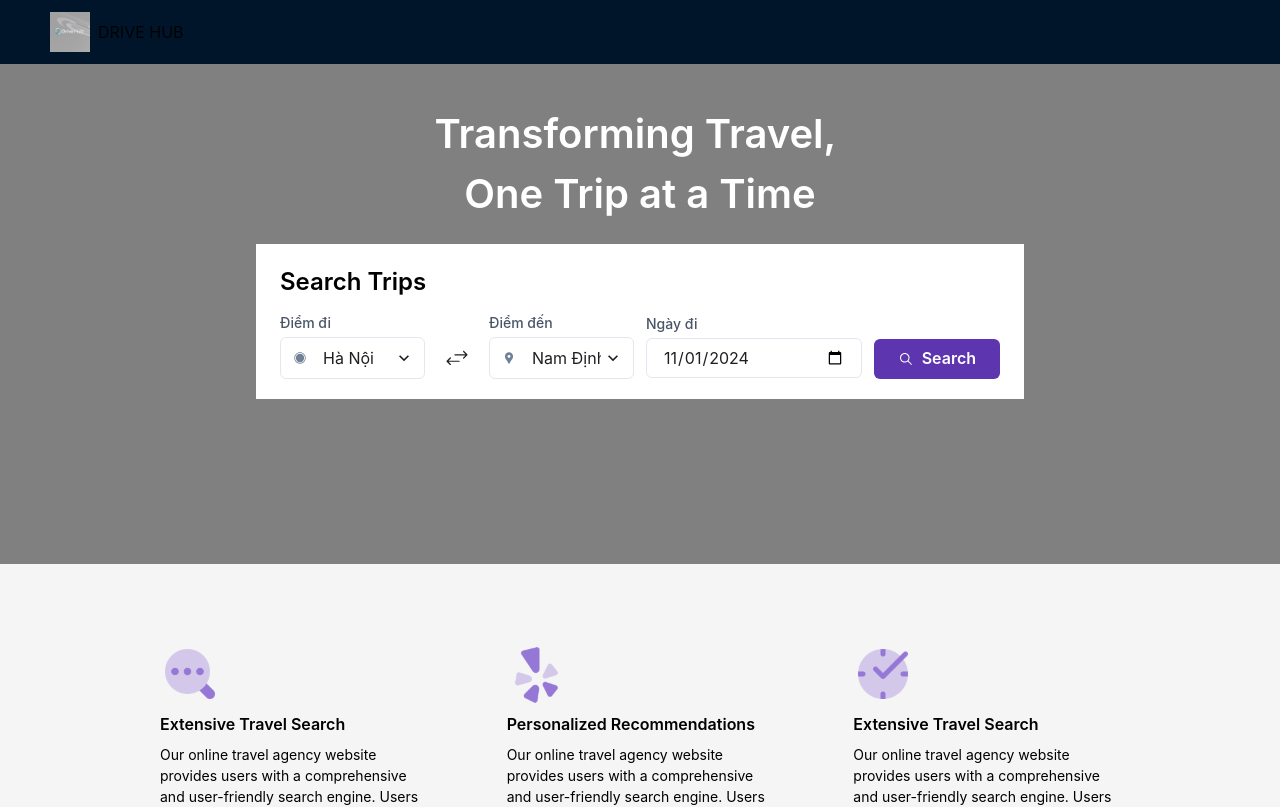
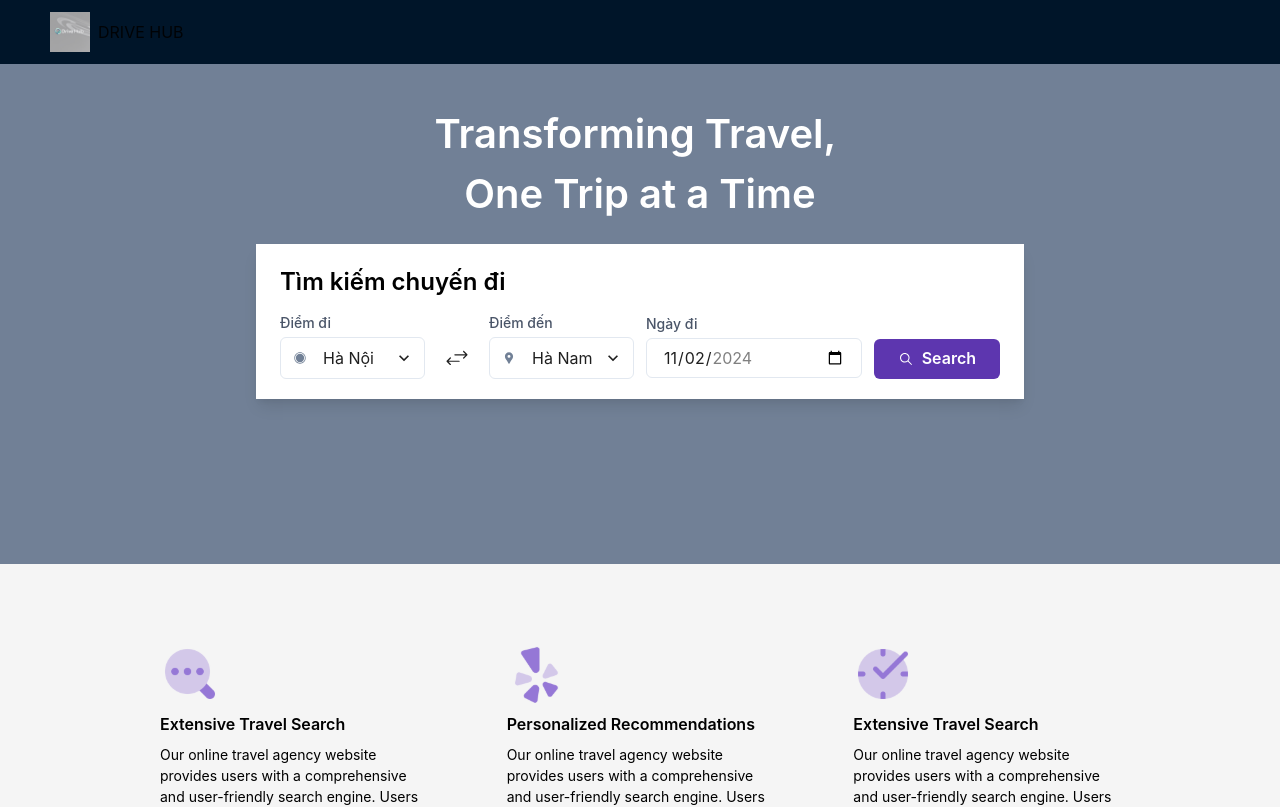
Before and after one commit to nguyenkien0703/booking, a React (Vite) app: page / in a window 1280 px wide. Shown: the top 807 px of the page. Built offline with nearby package versions, Linux system fonts and the light colour scheme.

Commit message:
update searchTrip

```diff
--- a/src/components/SearchTrip/index.tsx
+++ b/src/components/SearchTrip/index.tsx
@@ -1,86 +1,3 @@
-// import { Grid, GridItem, Input, Box, Select, Icon } from '@chakra-ui/react';
-// import { IoIosSearch, IoIosSwap } from 'react-icons/io';
-// import PrimaryButton from '@/components/Button/PrimaryButton';
-// import { MdLocationPin } from "react-icons/md";
-// import { IoIosRadioButtonOn } from "react-icons/io";
-// import { useState, useEffect } from 'react';
-
-// export default function SearchTrip() {
-//     const [dateValue, setDateValue] = useState("");
-//     const [placeholderDate, setPlaceholderDate] = useState("");
-
-//     useEffect(() => {
-//         const currentDate = new Date();
-//         const formattedDate = currentDate.toISOString().slice(0, 10); // Chỉ lấy ngày ở định dạng YYYY-MM-DD
-//         setDateValue(formattedDate);
-
-//         // Định dạng ngày cho placeholder theo dd/mm/yyyy
-//         const placeholder = currentDate.toLocaleDateString("en-GB"); // Định dạng ngày thành dd/mm/yyyy
-//         setPlaceholderDate(placeholder);
-//     }, []);
-
-//     const handleDateChange = (event: React.ChangeEvent<HTMLInputElement>) => {
-//         setDateValue(event.target.value);
-//     };
-
-//     return (
-//         <Grid templateColumns={'repeat(2, 1fr)'} mt={3} gap={3}>
-//             <GridItem
-//                 colSpan={{
-//                     base: 2,
-//                     md: 1,
-//                 }}
-//                 display={'flex'}
-//                 alignItems={'center'}
-//                 gap={3}
-//             >
-//                 <Box display="flex" alignItems="center" borderWidth="1px" borderRadius="md" paddingLeft={3} width="100%">
-//                     <Icon as={IoIosRadioButtonOn} color="gray.500" />
-//                     <Select placeholder="Nơi xuất phát" border="none" _focus={{ boxShadow: "none" }}>
-//                         <option value="option1">Option 1</option>
-//                         <option value="option2">Option 2</option>
-//                         <option value="option3">Option 3</option>
-//                     </Select>
-//                 </Box>
-
-//                 <Box mx={2}>
-//                     <IoIosSwap size={24} />
-//                 </Box>
-
-//                 <Box display="flex" alignItems="center" borderWidth="1px" borderRadius="md" paddingLeft={3} width="100%">
-//                     <Icon as={MdLocationPin} color="gray.500" />
-//                     <Select placeholder="Nơi đến" border="none" _focus={{ boxShadow: "none" }}>
-//                         <option value="option1">Option 1</option>
-//                         <option value="option2">Option 2</option>
-//                         <option value="option3">Option 3</option>
-//                     </Select>
-//                 </Box>
-//             </GridItem>
-
-//             <GridItem
-//                 colSpan={{
-//                     base: 2,
-//                     md: 1,
-//                 }}
-//                 display={'flex'}
-//                 alignItems={'center'}
-//                 gap={3}
-//             >
-//                 <Input
-//                     type="date"
-//                     value={dateValue}
-//                     onChange={handleDateChange}
-//                     placeholder={placeholderDate} // Hiển thị ngày hiện tại trong placeholder
-//                 />
-
-//                 <PrimaryButton leftIcon={<IoIosSearch />}>
-//                     Search
-//                 </PrimaryButton>
-//             </GridItem>
-//         </Grid>
-//     );
-// }
-
 import { Grid, GridItem, Input, Box, Select, Icon, FormControl, FormLabel } from '@chakra-ui/react';
 import { IoIosSearch, IoIosSwap } from 'react-icons/io';
 import PrimaryButton from '@/components/Button/PrimaryButton';
@@ -91,13 +8,28 @@ import { useState, useEffect } from 'react';
 export default function SearchTrip() {
     const [dateValue, setDateValue] = useState("");
     const [placeholderDate, setPlaceholderDate] = useState("");
+    const [minDate, setMinDate] = useState("");
+    const [maxDate, setMaxDate] = useState("");
 
     useEffect(() => {
         const currentDate = new Date();
-        const formattedDate = currentDate.toISOString().slice(0, 10);
-        setDateValue(formattedDate);
 
-        const placeholder = currentDate.toLocaleDateString("en-GB");
+        const min = new Date(currentDate);
+        min.setDate(min.getDate() + 1);
+        const formattedMinDate = min.toISOString().slice(0, 10);
+        setMinDate(formattedMinDate);
+
+        // Tính ngày kết thúc (sau 30 ngày kể từ ngày mai)
+        const max = new Date(currentDate);
+        max.setDate(max.getDate() + 31);
+        const formattedMaxDate = max.toISOString().slice(0, 10);
+        setMaxDate(formattedMaxDate);
+
+        // Thiết lập giá trị mặc định cho input ngày đi
+        setDateValue(formattedMinDate);
+
+        // Thiết lập placeholder
+        const placeholder = min.toLocaleDateString("en-GB");
         setPlaceholderDate(placeholder);
     }, []);
 
@@ -122,7 +54,13 @@ export default function SearchTrip() {
                     </FormLabel>
                     <Box display="flex" alignItems="center" borderWidth="1px" borderRadius="md" paddingLeft={3} width="100%">
                         <Icon as={IoIosRadioButtonOn} color="gray.500" />
-                        <Select placeholder="Hà Nội" border="none" _focus={{ boxShadow: "none" }}>
+                        <Select
+                            // placeholder="Hà Nội"
+                            border="none"
+                            _focus={{ boxShadow: "none" }}
+                            defaultValue=""
+                        >
+                            <option value="" disabled style={{ color: 'gray' }}>Hà Nội</option>
                             <option value="option1">Option 1</option>
                             <option value="option2">Option 2</option>
                             <option value="option3">Option 3</option>
@@ -140,7 +78,13 @@ export default function SearchTrip() {
                     </FormLabel>
                     <Box display="flex" alignItems="center" borderWidth="1px" borderRadius="md" paddingLeft={3} width="100%">
                         <Icon as={MdLocationPin} color="gray.500" />
-                        <Select placeholder="Nam Định" border="none" _focus={{ boxShadow: "none" }}>
+                        <Select
+                            // placeholder="Nam Định"
+                            border="none"
+                            _focus={{ boxShadow: "none" }}
+                            defaultValue=""
+                        >
+                            <option value="" disabled style={{ color: 'gray' }}>Hà Nam</option>
                             <option value="option1">Option 1</option>
                             <option value="option2">Option 2</option>
                             <option value="option3">Option 3</option>
@@ -167,6 +111,8 @@ export default function SearchTrip() {
                         value={dateValue}
                         onChange={handleDateChange}
                         placeholder={placeholderDate}
+                        min={minDate} // Thiết lập ngày bắt đầu là ngày mai
+                        max={maxDate} // Thiết lập ngày kết thúc sau 30 ngày
                     />
                 </FormControl>
 
--- a/src/layouts/DefaultLayout.tsx
+++ b/src/layouts/DefaultLayout.tsx
@@ -27,7 +27,7 @@ export default function DefaultLayout() {
                 >
                     <Box mb={4} width={{ base: "100%", md: "auto" }} textAlign={{ base: "center", md: "left" }}>
                         <Text fontWeight="bold" fontSize="2xl" mb={4}>
-                            GlobGoer
+                            Drive Hub
                         </Text>
                     </Box>
 
--- a/src/pages/home/index.tsx
+++ b/src/pages/home/index.tsx
@@ -8,10 +8,10 @@ const Index = () => {
 		<Flex
 			flexDirection={'column'}
 			position={'relative'}
-			paddingBottom={'50px'}
+			paddingBottom={'4rem'}
 		>
 			<Box
-				backgroundColor={'gray'}
+				backgroundColor={'gray.500'}
 				width={'100%'}
 				height={'500px'}
 				alignItems={'center'}
@@ -35,13 +35,13 @@ const Index = () => {
 					{"One Trip at a Time"}
 				</Text>
 				<Box
-					alignSelf={'center'}
+					alignSelf="center"
 					padding={{
 						base: '16px 12px',
 						md: '20px 24px',
 					}}
-					backgroundColor={'white'}
-					marginTop={'20px'}
+					backgroundColor="white"
+					marginTop="20px"
 					zIndex={2}
 					width={{
 						base: '100%',
@@ -49,9 +49,10 @@ const Index = () => {
 						'xl': '60%',
 						'2xl': '50%',
 					}}
+					boxShadow="lg" // Thêm shadow để hộp chứa nổi bật hơn
 				>
-					<Text variant={'h3'} color='black'>
-						Search Trips
+					<Text variant="h3" color="black">
+						Tìm kiếm chuyến đi
 					</Text>
 					<SearchTrip />
 				</Box>
```
